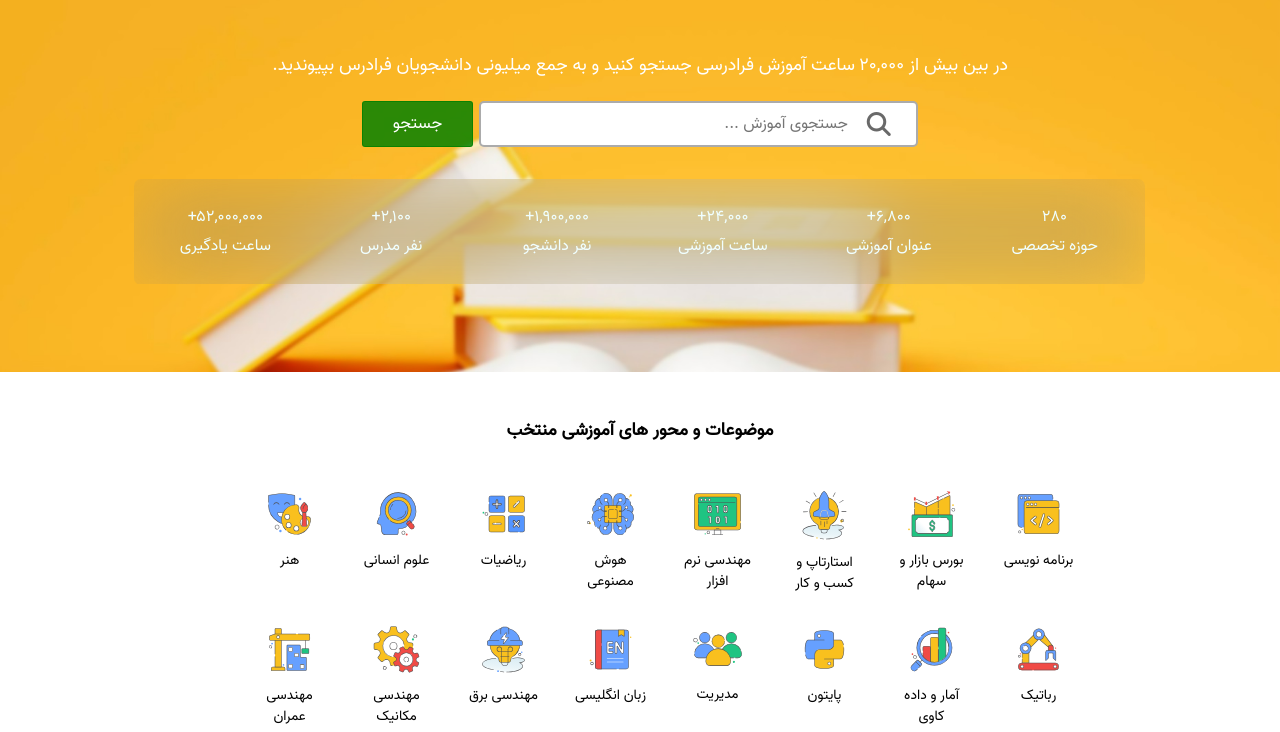
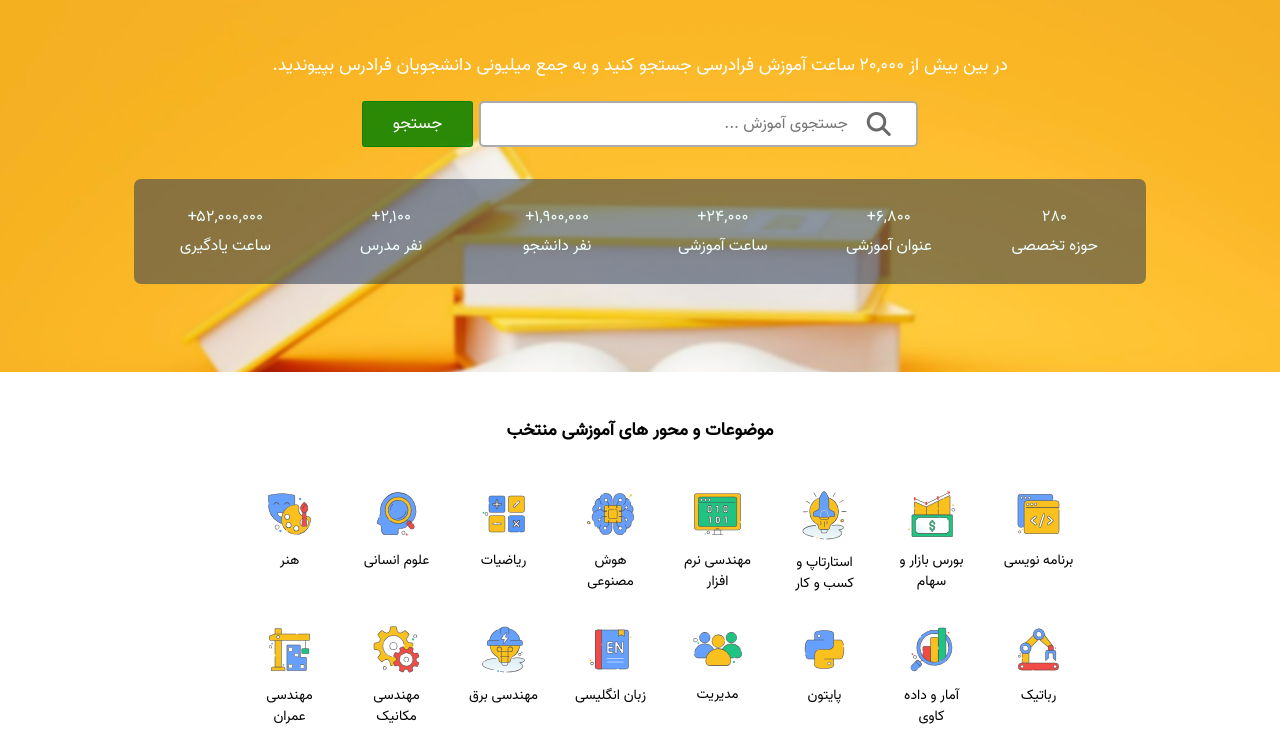
Before and after one commit to Atieh71/Faradars_sample, a plain HTML site: page index.html in a window 1280 px wide. Shown: the part 68-800 px from the top of the page. Drawn offline with nearby package versions, Linux system fonts and the light colour scheme; files whose address does not match are found by name.

Commit message:
Update style.css

```diff
--- a/style.css
+++ b/style.css
@@ -271,8 +271,7 @@ nav a{
     margin-right: 10%;
     padding: 1vh;
     box-sizing: border-box;
-    /* backdrop-filter: brightness(60%); */
-    backdrop-filter:blur(40px) contrast(65%);
+    background-color:#2b3a5589;
     margin: 4vh auto 10vh;
     border-radius: 7px;
 }
```
